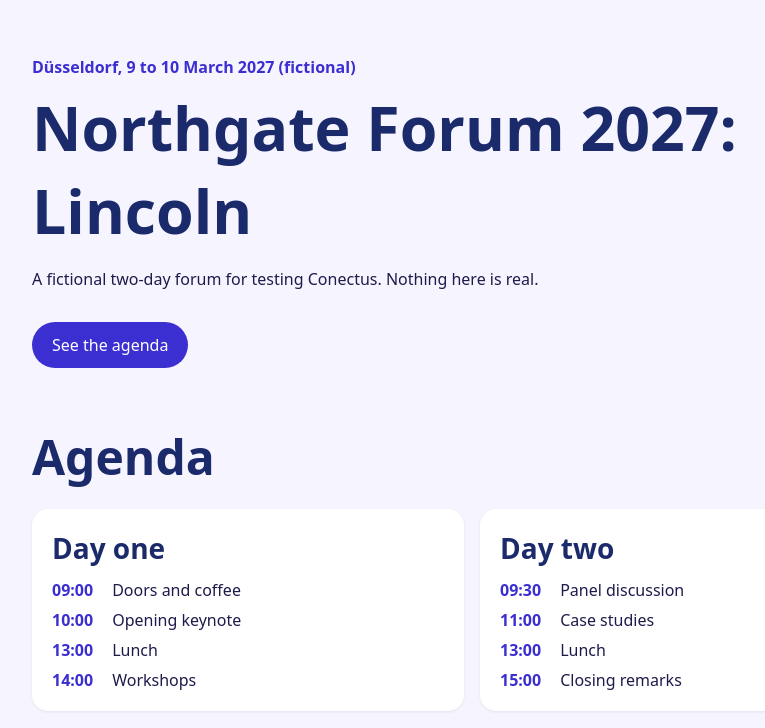
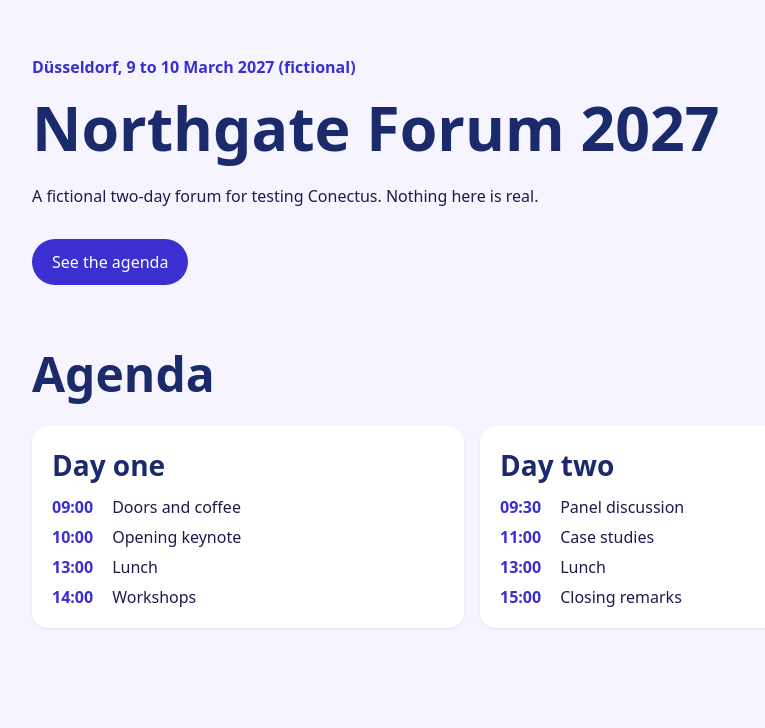
Before and after one commit to codemasterbrown7/conectus-wendy-test-site, a website built with Vite: page index.html in a window 1280 px wide. Shown: the whole page, without its empty margins (168-933 px from the left). Built offline with nearby package versions, Linux system fonts and the light colour scheme.

Commit message:
Undo: Home page heading: Northgate Forum 2027: Lincoln
Undoes the change merged as 7beeca7, through Conectus.

```diff
--- a/index.html
+++ b/index.html
@@ -10,7 +10,7 @@
     <main>
       <section class="hero">
         <p class="eyebrow">Düsseldorf, 9 to 10 March 2027 (fictional)</p>
-        <h1>Northgate Forum 2027: Lincoln</h1>
+        <h1>Northgate Forum 2027</h1>
         <p>A fictional two-day forum for testing Conectus. Nothing here is real.</p>
         <a class="cta" href="#agenda">See the agenda</a>
       </section>
```
